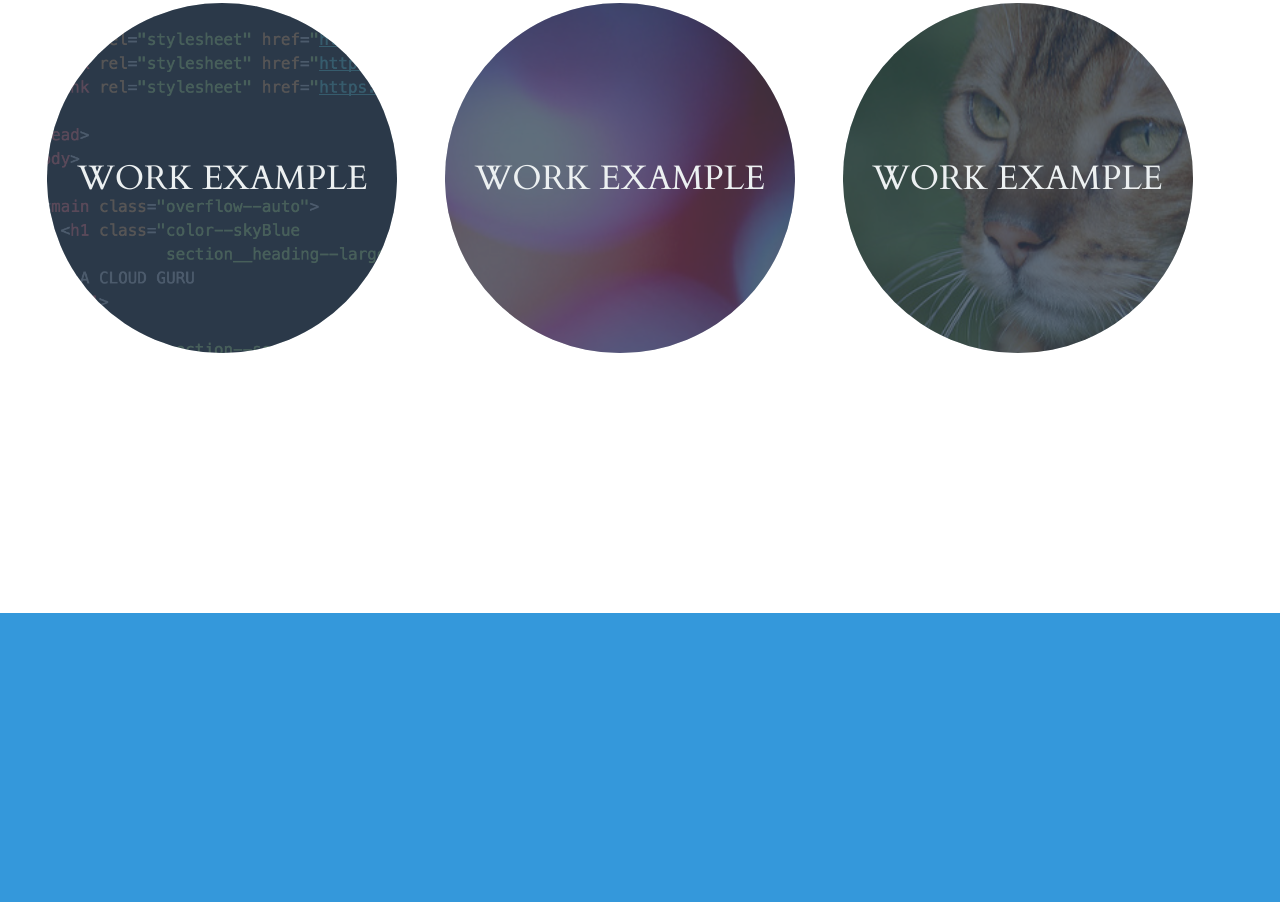
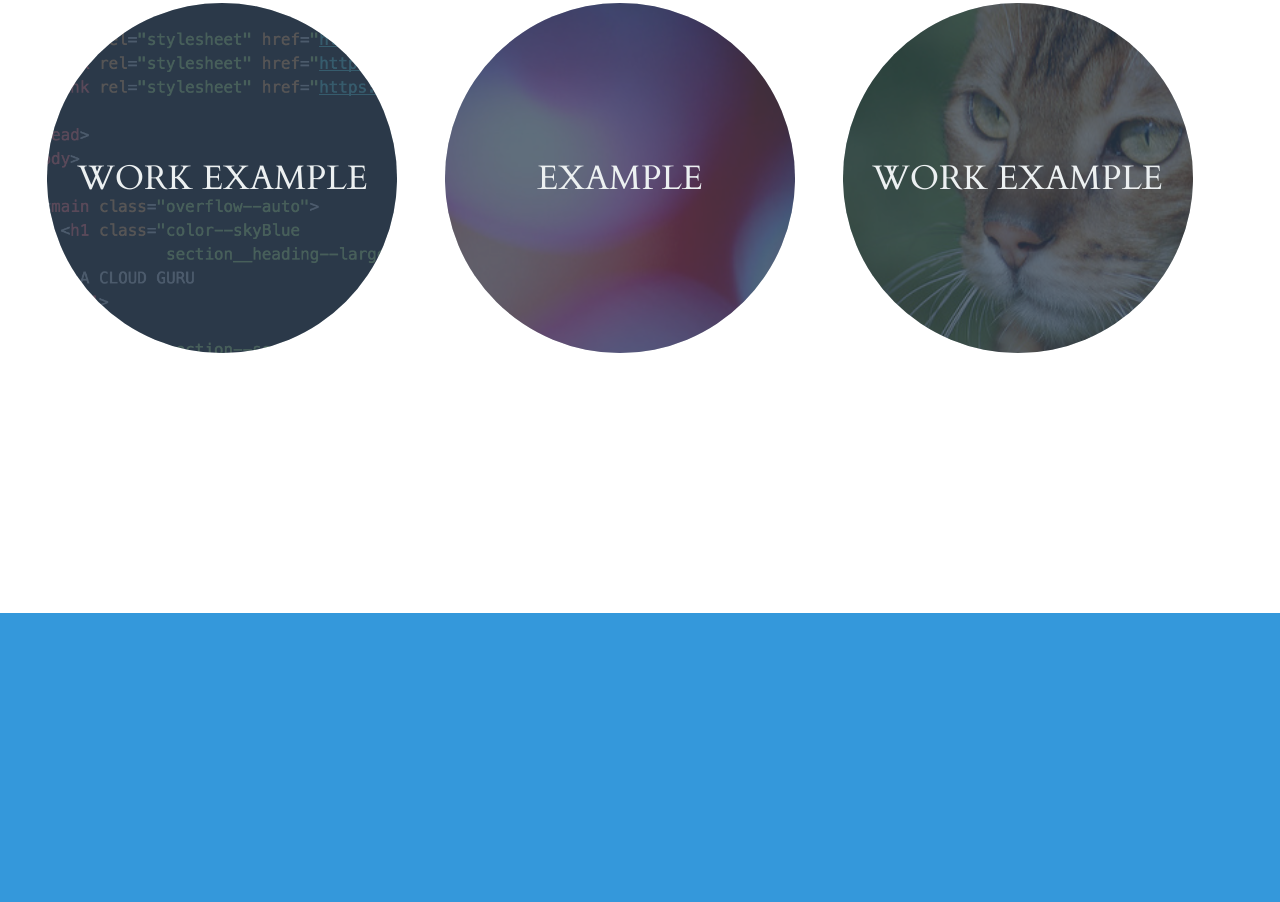
Before and after one commit to ServerlessAnalytics/our-portfolio, a plain HTML site: page index.html in a window 1280 px wide. Shown: the part 835-1737 px from the top of the page. Drawn offline with Linux system fonts and the light colour scheme.

Commit message:
Small Change to text

```diff
--- a/index.html
+++ b/index.html
@@ -94,7 +94,7 @@
                https://www.flickr.com/photos/ssoosay/4097410999 -->
           <dl class="color--cloud">
             <dt class="section__exampleTitle section__text--centered ">
-              Work Example
+              Example
             </dt>
             <dd></dd>
           </dl>
```
